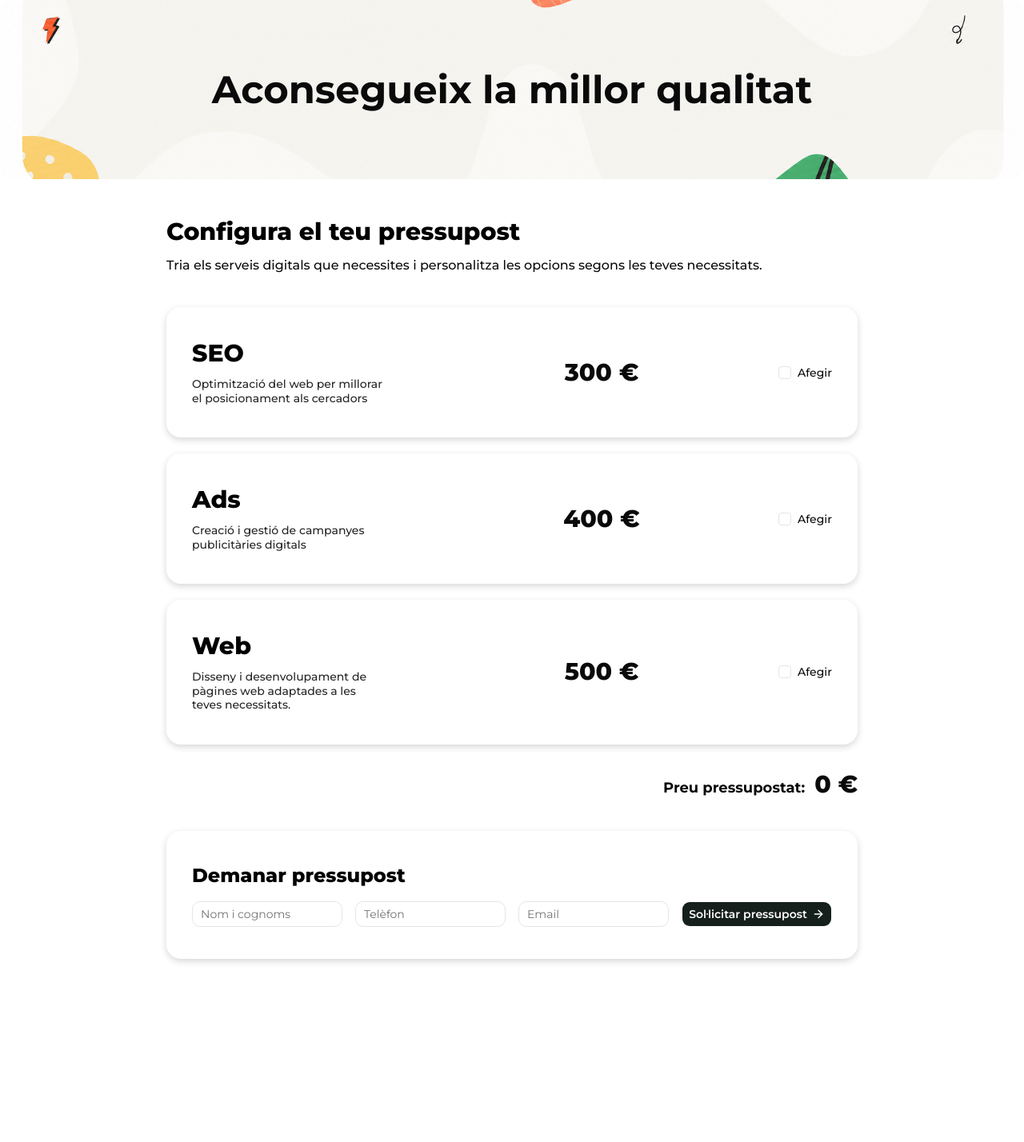
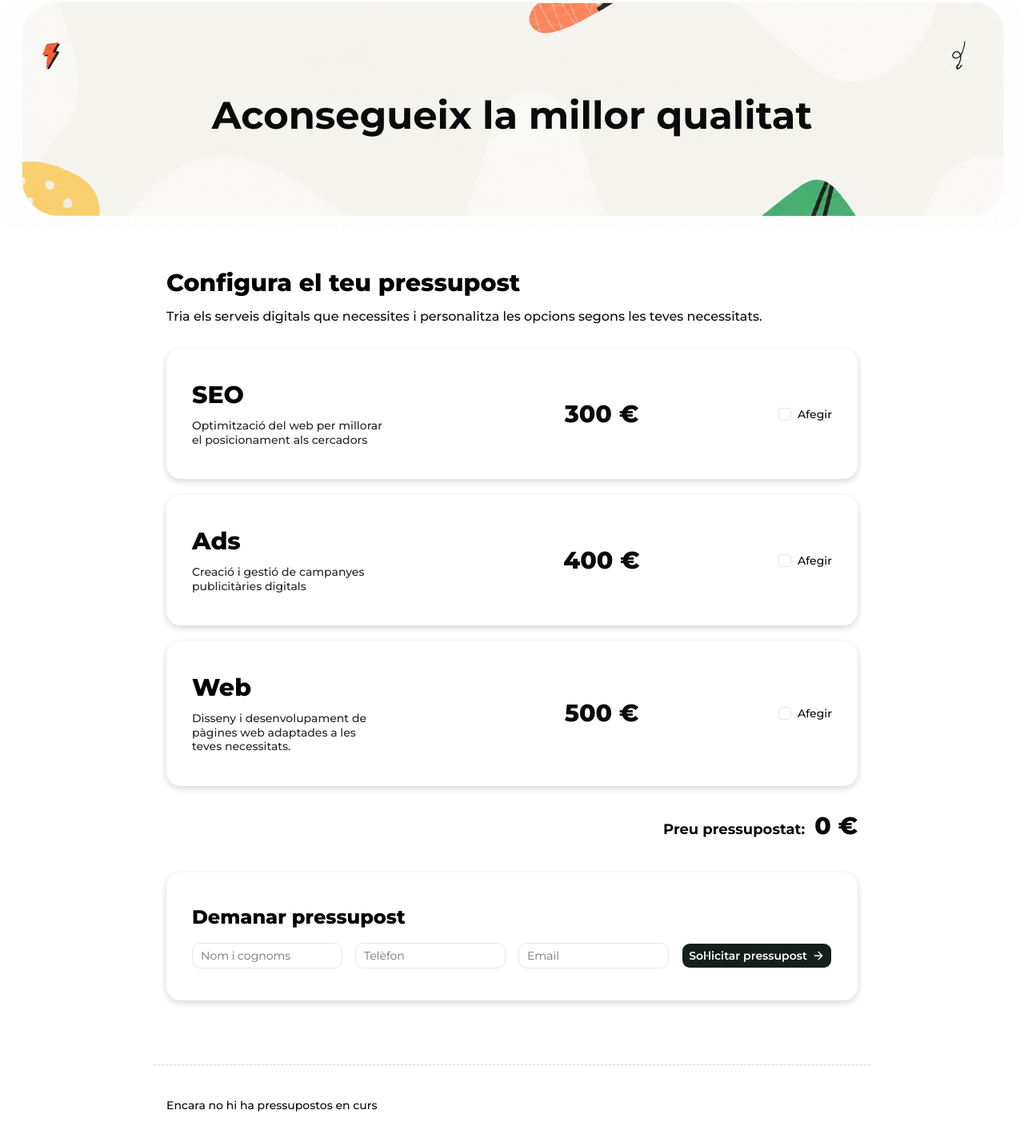
Before and after one commit to ypmodev/budget-generator, a React (Vite) app: page / in a window 1280 px wide. Shown: the top 1428 px of the page at 80% size. Before the commit the page ends 1239 px from the top, so only its background shows below. Built offline with nearby package versions, Linux system fonts and the light colour scheme.

Commit message:
feat: display saved budgets

```diff
--- a/src/components/Banner.tsx
+++ b/src/components/Banner.tsx
@@ -2,7 +2,7 @@ import textsTittle from "@/data/texts.json";
 
 const Banner = () => {
   return (
-    <section className="relative h-32 w-full rounded-2xl bg-[url('/images/banner-bg.png')] bg-cover bg-center sm:h-40 md:h-48 lg:h-56">
+    <section className="relative h-32 w-full overflow-hidden rounded-4xl bg-[url('/images/banner-bg.png')] bg-cover bg-center sm:h-40 md:h-48 lg:h-72">
       <h1 className="absolute inset-0 flex items-center justify-center px-4 text-center text-xl font-bold sm:text-2xl md:text-4xl lg:text-5xl">
         {textsTittle.bannerTitle}
       </h1>
--- a/src/components/Budget.tsx
+++ b/src/components/Budget.tsx
@@ -10,9 +10,11 @@ import {
 } from "@/utils/calculateBudget";
 import FormClient from "@/components/FormClient";
 
-import { saveBudget } from "@/services/budgetStorage";
+import { getBudgets, saveBudget } from "@/services/budgetStorage";
 import type { SavedBudget } from "@/types/saved-budget";
 import type { FormValues } from "@/schemas/clientFormSchema";
+
+import BudgetList from "@/components/BudgetList";
 
 const services = servicesData as ServiceType[];
 const baseCount = 1;
@@ -49,7 +51,7 @@ const Budget = () => {
     budget.pages,
     budget.languages,
   );
-  //const [savedBudgets, setSavedBudgets] = useState<SavedBudget[]>(getBudgets);
+  const [savedBudgets, setSavedBudgets] = useState<SavedBudget[]>(getBudgets);
 
   const handleSaveBudget = (clientData: FormValues) => {
     const newBudget: SavedBudget = {
@@ -68,8 +70,8 @@ const Budget = () => {
     }
 
     saveBudget(newBudget);
-    console.log(newBudget);
-    // setSavedBudgets(getBudgets());
+
+    setSavedBudgets(getBudgets());
   };
 
   return (
@@ -84,7 +86,7 @@ const Budget = () => {
         </p>
       </section>
 
-      <article className="mx-auto mt-6 w-full max-w-4xl space-y-5 px-4">
+      <article className="mx-auto mt-3 w-full max-w-4xl space-y-5 px-4">
         {services.map((service) => (
           <ServiceCard
             key={service.id}
@@ -112,6 +114,10 @@ const Budget = () => {
           onSaveBudget={handleSaveBudget}
         />
       </section>
+      <div className="mx-auto mt-10 mb-10 w-full max-w-4xl border-b border-dashed border-gray-300 px-4 pb-10"></div>
+      <section className="mx-auto mb-10 w-full max-w-4xl px-4">
+        <BudgetList budgets={savedBudgets} />
+      </section>
     </>
   );
 };
--- /dev/null
+++ b/src/components/BudgetList.tsx
@@ -0,0 +1,58 @@
+import { Card, CardContent } from "@/components/ui/card";
+import type { SavedBudget } from "@/types/saved-budget";
+import texts from "@/data/texts.json";
+
+const BudgetList = ({ budgets }: { budgets: SavedBudget[] }) => {
+  if (budgets.length === 0) {
+    return <p className="text-sm font-medium">{texts.history.empty}</p>;
+  }
+
+  return (
+    <section>
+      <h2 className="mb-4 text-xl font-extrabold text-black md:text-2xl">
+        {texts.history.title}
+      </h2>
+
+      <ul className="space-y-5">
+        {[...budgets].map((item) => (
+          <li key={item.id}>
+            <Card className="rounded-2xl border-0 bg-white shadow-[0_3px_8px_rgba(0,0,0,0.16)]">
+              <CardContent className="grid grid-cols-1 gap-4 p-4 md:grid-cols-3 md:p-6">
+                <div>
+                  <p className="text-xl font-extrabold">{item.client.name}</p>
+                  <p className="text-sm">{item.client.email}</p>
+                  <p className="text-sm">{item.client.phone}</p>
+                  <p className="text-sm">
+                    {new Date(item.date).toLocaleDateString()}
+                  </p>
+                </div>
+
+                <div>
+                  <p className="font-bold">{texts.history.servicesLabel}</p>
+                  <ul className="list-disc pl-5 text-sm">
+                    {item.services.map((service) => (
+                      <li key={service}>
+                        {service === "Web" && item.web
+                          ? `Web (${item.web.pages} ${texts.history.pages}, ${item.web.languages} ${texts.history.languages})`
+                          : service}
+                      </li>
+                    ))}
+                  </ul>
+                </div>
+
+                <p className="md:text-right">
+                  <span className="font-bold">{texts.history.totalLabel}</span>
+                  <span className="block text-3xl font-extrabold">
+                    {item.total} €
+                  </span>
+                </p>
+              </CardContent>
+            </Card>
+          </li>
+        ))}
+      </ul>
+    </section>
+  );
+};
+
+export default BudgetList;
--- a/src/data/texts.json
+++ b/src/data/texts.json
@@ -44,5 +44,14 @@
     "emailPlaceholder": "Email",
     "submitButton": "Sol·licitar pressupost",
     "submitButtonError": "Selecciona almenys un servei per generar el pressupost."
+  },
+
+  "history": {
+    "title": "Pressupostos en curs",
+    "empty": "Encara no hi ha pressupostos en curs",
+    "servicesLabel": "Serveis contractats:",
+    "totalLabel": "Total:",
+    "pages": "pàgines",
+    "languages": "llenguatges"
   }
 }
--- a/src/schemas/clientFormSchema.ts
+++ b/src/schemas/clientFormSchema.ts
@@ -6,7 +6,7 @@ export const formSchema = z.object({
     .string()
     .trim()
     .min(2, { error: texts.validationForm.nameRequired })
-    .regex(/^\S+\s+\S+/, { error: texts.validationForm.nameInvalid }),
+    .regex(/^\S+\s+\S+/, { error: texts.validationForm.phoneInvalid }),
 
   phone: z
     .string()
```
